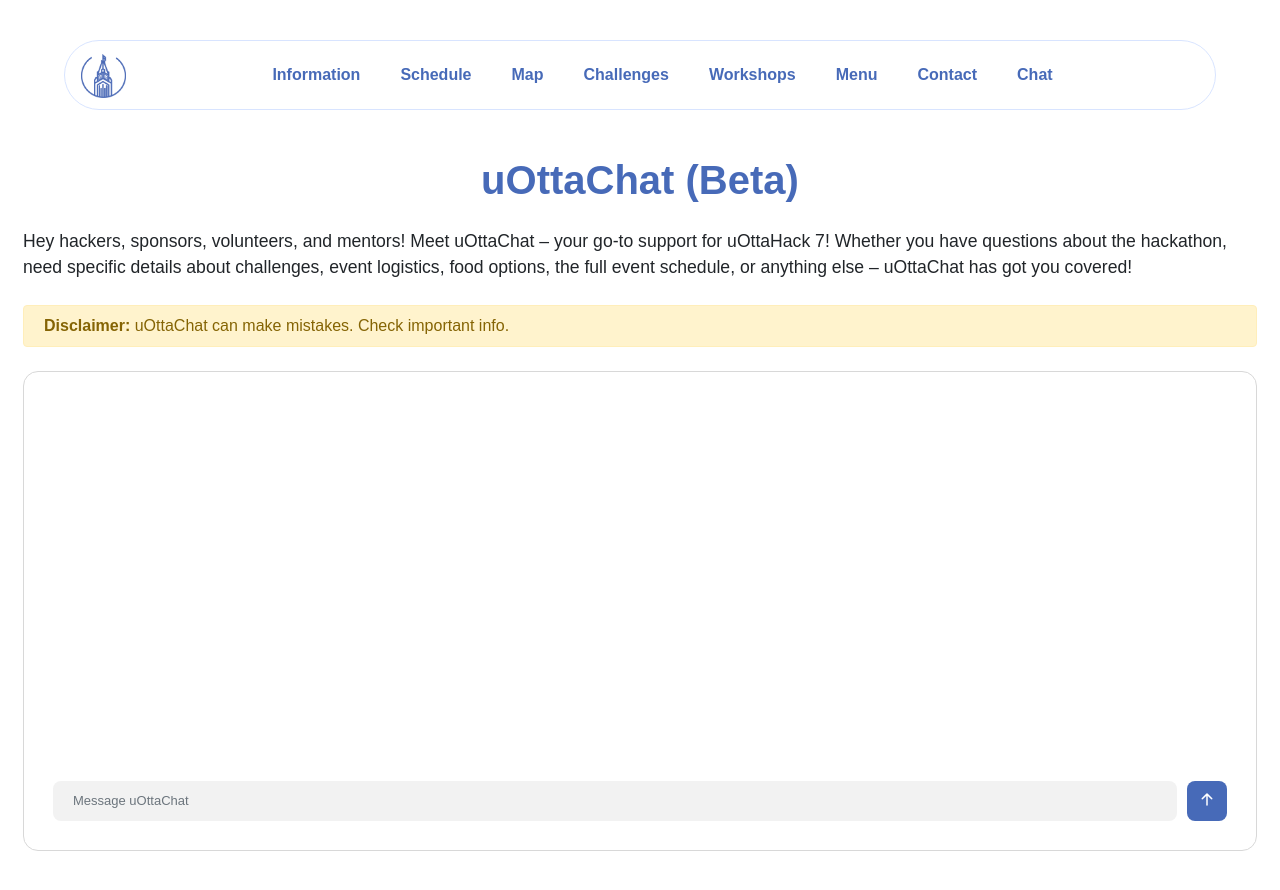
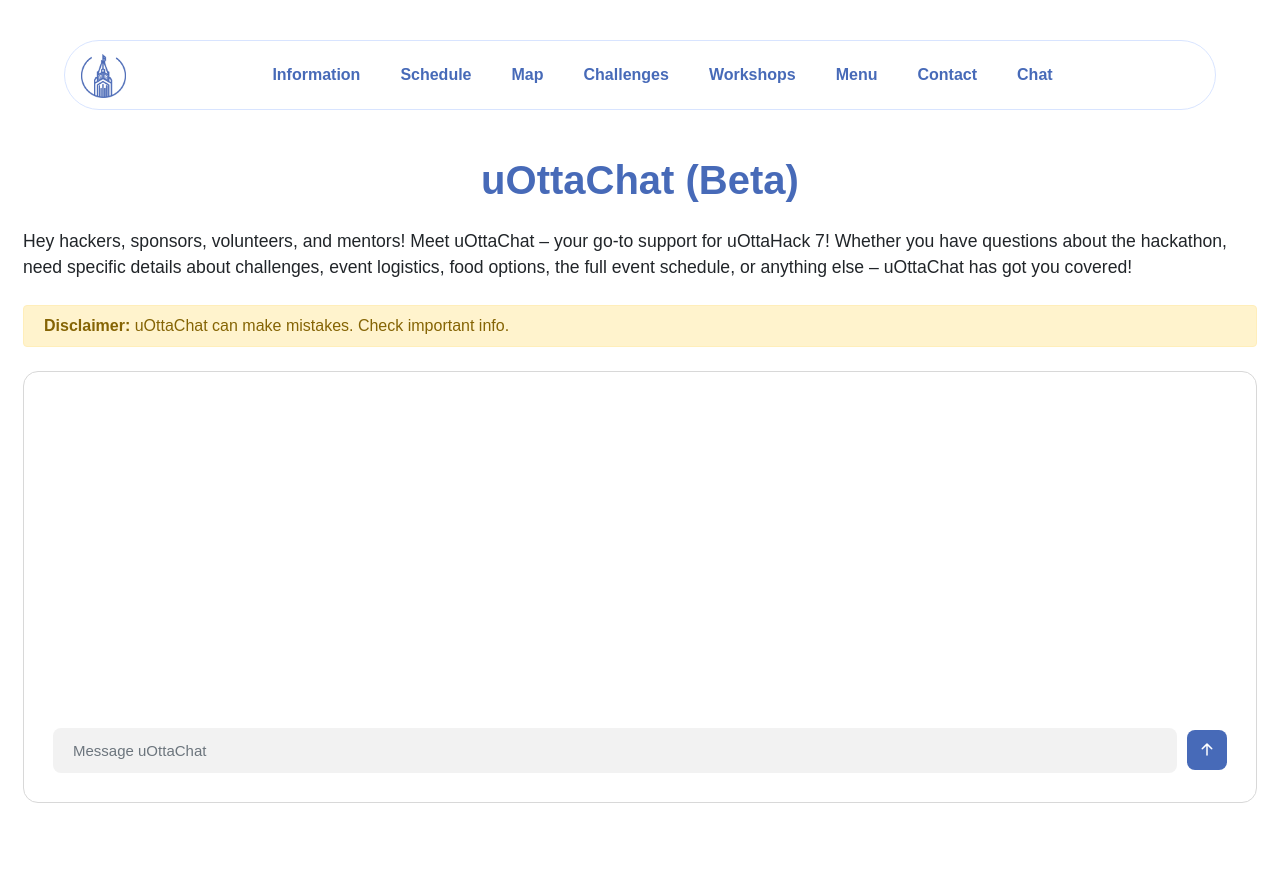
Before and after one commit to Qerope/2025-uottahack-live, a React (Create React App) app: page /chat in a window 1280 px wide. Shown: the top 890 px of the page. After the commit the page ends 855 px from the top, so only its background shows below. Built offline with nearby package versions, Linux system fonts and the light colour scheme; a web font is replaced by a local one.

Commit message:
chat fixes

```diff
--- a/src/components/NavBarComponent.css
+++ b/src/components/NavBarComponent.css
@@ -17,7 +17,7 @@
   border: 1px solid rgb(216, 228, 255);
   border-radius: 100px;
   background: rgba(255, 255, 255, 0.80);
-  width: 80%;
+  width: 90%;
   margin: 40px auto;
   position: fixed;
   top: 0;
--- a/src/views/Chat.tsx
+++ b/src/views/Chat.tsx
@@ -68,7 +68,7 @@
                         backgroundColor: '#fff',
                         display: 'flex',
                         flexDirection: 'column',
-                        height: '60vh',
+                        height: '54vh',
                         width: '100%',
                         marginBottom: '20px'
                     }}>
@@ -100,7 +100,7 @@
                                             width: 'auto',
                                             marginLeft: msg.from === 'chatbot' ? '0' : 'auto',
                                             marginRight: msg.from === 'chatbot' ? 'auto' : '0',
-                                            fontSize: '13px',
+                                            fontSize: '15px',
                                             borderRadius: '10px',
                                             textAlign: 'left',
                                             alignSelf: msg.from === 'chatbot' ? 'flex-start' : 'flex-end',
@@ -184,9 +184,9 @@
                                             border: '0px',
                                             paddingLeft: '20px',
                                             paddingRight: '20px',
-                                            height: '40px',
+                                            height: '45px',
                                             backgroundColor: '#F2F2F2',
-                                            fontSize: '13px'
+                                            fontSize: '15px'
                                         }}
                                     />
                                 </Form.Group>
```
